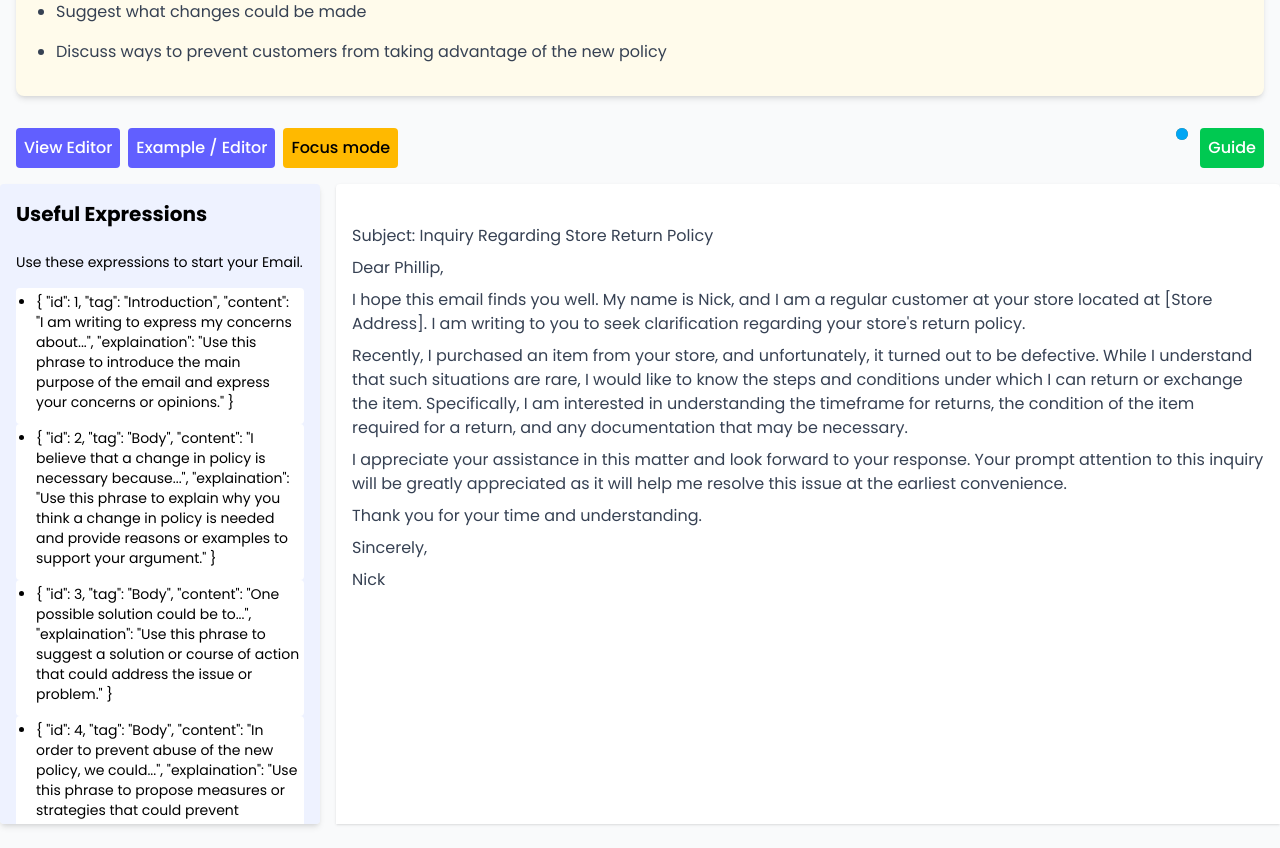
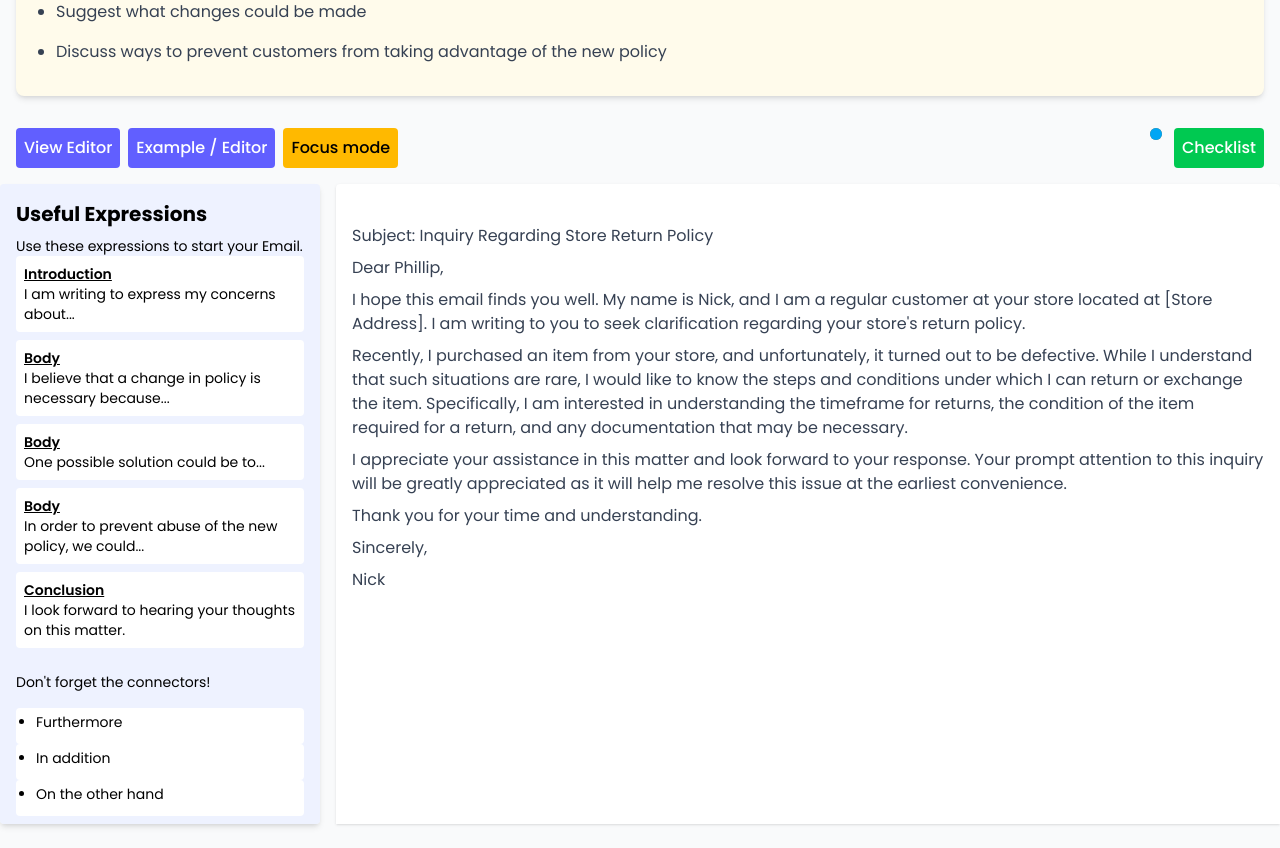
Before and after one commit to squarePotatoe/temp-speak, a Vue app: page /writing in a window 1280 px wide. Shown: the part 560-1408 px from the top of the page. Built offline with nearby package versions, Linux system fonts and the light colour scheme.

Commit message:
use useful phrases explainations

```diff
--- a/src/views/writing/WritingView.vue
+++ b/src/views/writing/WritingView.vue
@@ -9,10 +9,6 @@
       <!-- View toggle navbar -->
       <div class="flex m-4">
         <nav class="w-full flex gap-2">
-          <!-- <button @click="toggleSidebar" class="items-center right-0 fixed mr-2 z-10" :class="{ 'animate-bounce' : !isHelpViewed }">
-            <p :class="{ hidden : isHelpViewed}" class="text-indigo-500 text-xl">View tips</p>
-            <span class="material-icons-outlined border rounded-4xl text-indigo-400 m-1">help</span>
-          </button> -->
           <button @click="toggleViews" class="bg-indigo-500 rounded hover:bg-indigo-400 text-white font-medium p-2">View {{ enabledView }}</button>
           <button @click="toggleSideBySide" class="bg-indigo-500 hover:bg-indigo-400 rounded text-white font-medium p-2">{{ sideBySide }}</button>
           <button @click="toggleHeader" class="bg-amber-400 rounded p-2 hover:bg-amber-300 font-medium">{{ headerButton }}</button>
@@ -35,8 +31,7 @@
             <span class="absolute inline-flex h-full w-full animate-ping rounded-full bg-yellow-800 opacity-75"></span>
             <span class="relative inline-flex size-3 rounded-full bg-sky-500"></span>
           </span>
-          <button @click="toggleSidebar" class="bg-green-500 rounded text-white font-medium p-2">Guide</button>
-          <!-- <button @click="toggleHints" class="bg-orange-500 rounded text-white font-medium p-2">Checklist</button> -->
+          <button @click="toggleSidebar" class="bg-green-500 rounded text-white font-medium p-2">Checklist</button>
         </div>
       </div>
 
@@ -84,17 +79,6 @@
           <Tips />
         </div>
 
-        <!-- <div class="bg-purple-200 w-1/2 lg:w-1/3 fixed right-0 bottom-0 p-2 top-2 h-fit rounded-tl-xl rounded-bl-xl transition-transform transform duration-300" :class="{ 'translate-x-full': !isHintsOpen, 'translate-x-0': isHintsOpen }">
-          <div class="flex items-center">
-            <button @click="toggleHints" class="flex items-center justify-center my-2">
-              <span class="material-icons-outlined">close</span>
-              <h2>Writing checklist </h2>
-            </button>
-          </div>
-          <Guide />
-        </div> -->
-
-
       </div>
 
     </main>
@@ -106,13 +90,12 @@
 <script setup>
 import { ref } from 'vue'
 import TextEditor from '@/views/writing/components/TextEditor.vue';
-import Article from '@/views/writing/components/Article.vue';
 import Email from './components/Email.vue';
 import { demoTask, textFormatDemo } from '@/data';
 import SidebarLeft from './components/SidebarLeft.vue';
 import Tips from './components/Tips.vue';
 import Header from './components/Header.vue';
-import Guide from './components/Guide.vue';
+
 const editor = ref(null)
 const enabledView = ref('Editor')
 const sideBySide = ref('Example / Editor')
--- a/src/views/writing/components/SidebarLeft.vue
+++ b/src/views/writing/components/SidebarLeft.vue
@@ -1,18 +1,23 @@
 <template>
   <div>
     <div class="flex flex-col gap-4">
+      <div>
       <h2 class="mb-2">Useful Expressions</h2>
       <p class="text-sm">Use these expressions to start your {{ textType }}.</p>
-      <div>
-        <ul
-          v-for="(expression, index) in usefulExpressions"
-          :key="index"
-          class="bg-white rounded p-1"
-        >
-          <li class="text-sm">
-            <p>{{ expression }}</p>
-          </li>
-        </ul>
+      <div v-for="(expression, index) in usefulExpressions" :key="index" class="group flex flex-col relative rounded bg-white p-2 mb-2">
+        <div class="font-semibold text-sm underline">{{ expression.tag }}</div>
+        <div class="flex flex-col">
+          <div>
+          <div class="text-sm">{{ expression.content }}</div>
+        </div>
+        <div
+          class=" group-hover:opacity-100 text-sm transition-opacity bg-gray-700 p-2 text-white border-2 border-gray-600 rounded-md absolute translate-y-10 opacity-0 z-10 pointer-events-none"
+          >
+          <span>{{ expression.explaination }}</span>
+        </div>
+        </div>
+      </div>
+
       </div>
       <p class="text-sm">Don't forget the connectors!</p>
       <div>
```
